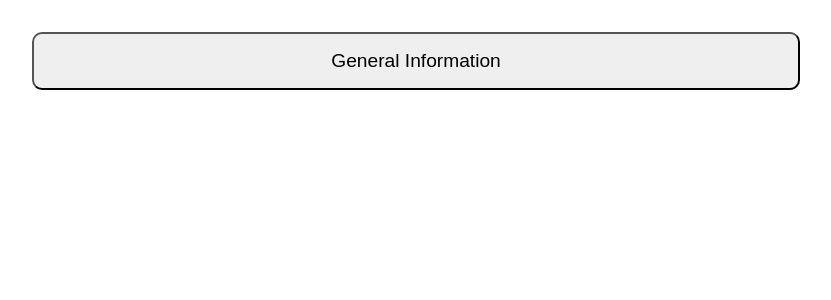
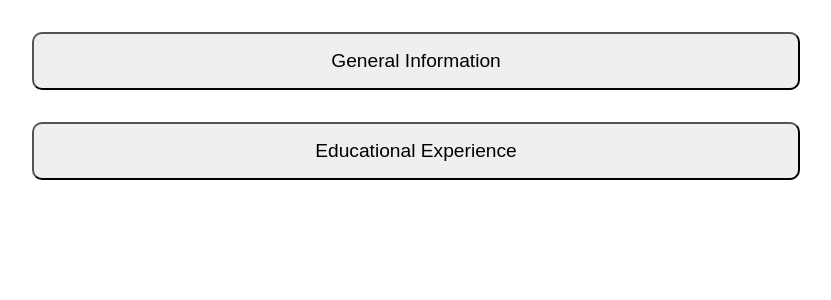
Before and after one commit to kaushal-github-01/CV-Application, a React (Vite) app: page / in a window 1280 px wide. Shown: the top 300 px of the page, without its empty margins (224-1055 px from the left). Built offline with nearby package versions, Linux system fonts and the light colour scheme.

Commit message:
'EducationalExperience' completed

```diff
--- a/src/App.css
+++ b/src/App.css
@@ -10,7 +10,7 @@
     align-items: center;
 }
 
-.main1Btn {
+.main2Btn {
     width: 60%;
     margin-top: 2rem;
     padding: 1rem 0;
@@ -18,7 +18,7 @@
     border-radius: 10px;
 }
 
-.main1Btn:hover {
+.main2Btn:hover {
     cursor: pointer;
     background-color: aliceblue;
 }
--- a/src/App.jsx
+++ b/src/App.jsx
@@ -1,6 +1,7 @@
 import { useState } from "react";
 import "./App.css";
 import GeneralInfo from "./Components/GeneralInfo";
+import EducationalExperience from "./Components/EducationalExperience";
 
 function manageDisplay(item) {
   const computedStyle = window.getComputedStyle(item);
@@ -26,6 +27,7 @@ function App() {
     <>
       <div className="container">
         <GeneralInfo />
+        <EducationalExperience />
       </div>
     </>
   );
--- /dev/null
+++ b/src/Components/EducationalExperience.jsx
@@ -0,0 +1,44 @@
+import "../Styles/EducationalExperience.css";
+import { manageDisplay, LabelInput } from "../App";
+import { createRoot } from "react-dom/client";
+
+function EducationalExperience() {
+  return (
+    <>
+      <button
+        className="main2Btn"
+        onClick={() => {
+          const item1 = document.getElementById("addEduExpBtn");
+          const item2 = document.getElementById("educationalExpForm");
+          manageDisplay(item1);
+          manageDisplay(item2);
+        }}
+      >
+        Educational Experience
+      </button>
+
+      <form id="educationalExpForm"></form>
+
+      <button
+        id="addEduExpBtn"
+        onClick={() => {
+          const form = document.getElementById("educationalExpForm");
+          const div = document.createElement("div");
+          const root = createRoot(div);
+          root.render(
+            <>
+              <LabelInput text="Degree Name" />
+              <LabelInput text="Institute Name" />
+              <LabelInput text="Duration" />
+            </>
+          );
+          form.appendChild(div);
+        }}
+      >
+        Add Educational Experience
+      </button>
+    </>
+  );
+}
+
+export default EducationalExperience;
--- a/src/Components/GeneralInfo.jsx
+++ b/src/Components/GeneralInfo.jsx
@@ -5,7 +5,7 @@ function GeneralInfo() {
   return (
     <>
       <button
-        className="main1Btn"
+        className="main2Btn"
         onClick={() => {
           const item = document.getElementById("generalInfoForm");
           manageDisplay(item);
--- /dev/null
+++ b/src/Styles/EducationalExperience.css
@@ -0,0 +1,17 @@
+#addEduExpBtn{
+    display: none;
+    margin-top: 2rem;
+    padding: 0.5rem 1rem;
+}
+
+#addEduExpBtn:hover{
+    cursor: pointer;
+}
+
+#educationalExpForm{
+    display: none;
+}
+
+#educationalExpForm div{
+    margin-top: 2rem;
+}
```
